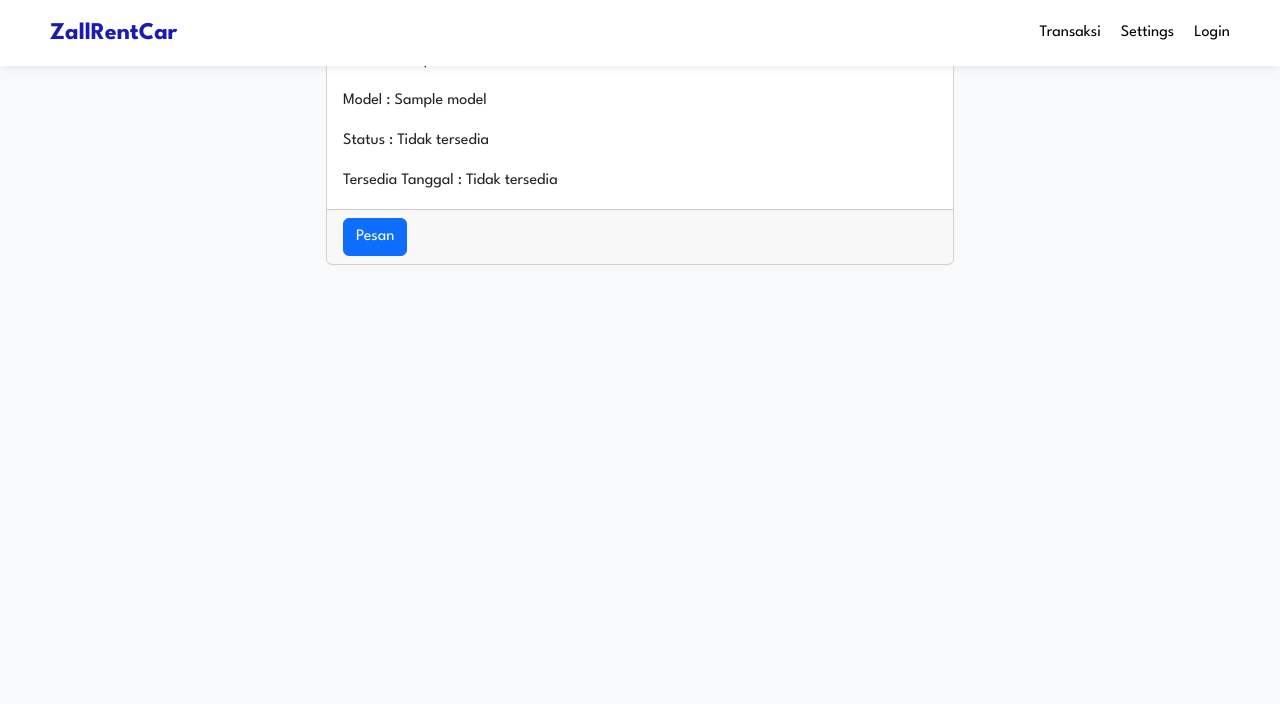
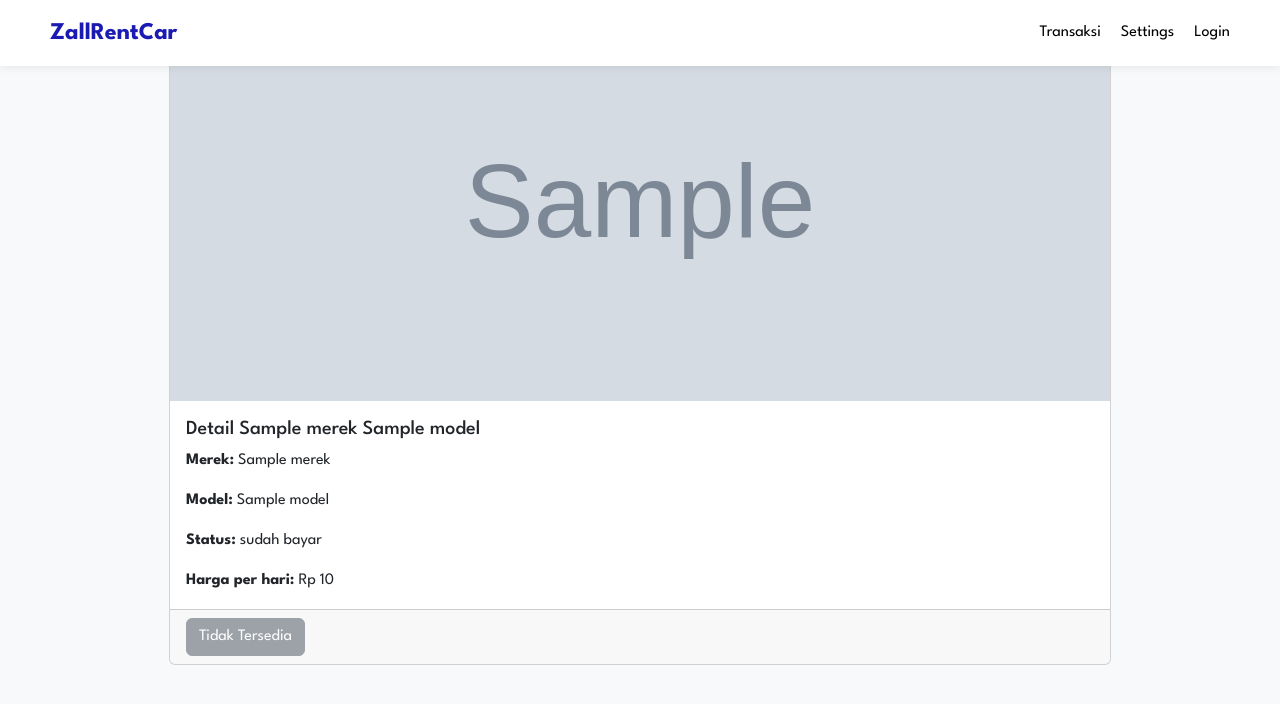
Before and after one commit to Moleen/ZallRentCar, a Flask app: page /detail-mobil in a window 1280 px wide. Shown: the top 704 px of the page. Run offline with Flask 3, Linux system fonts and the light colour scheme; grey boxes marked "Sample" are stand-in pictures; a database or web service that is not in the repository returns one stand-in record (values such as "Sample title"); some libraries are stand-ins or nearby versions.

Commit message:
add image

```diff
--- a/static/css/main/car_details.css
+++ b/static/css/main/car_details.css
@@ -3,3 +3,8 @@
     justify-content: center;
     align-items: center;
 }
+
+.card-img-top {
+    max-height: 400px;
+    object-fit: cover;
+}
--- a/templates/main/car-details.html
+++ b/templates/main/car-details.html
@@ -1,5 +1,5 @@
 {% extends 'main/main_layout.html' %}
-{% block title %}| detail-{{ data.merek }} {{ data.model }} {% endblock %}
+{% block title %}| Detail - {{ data.merek }} {{ data.model }} {% endblock %}
 
 {% block css %}
 <link rel="stylesheet" href="{{ url_for('static', filename='css/main/car_details.css') }}">
@@ -12,41 +12,23 @@
 {% endblock %}
 
 {% block content %}
-
-
-
 <div class="container-fluid h-100 car-details">
-    <div class="card w-50">
-        {% if data.status == 'Tersedia' %}
+    <div class="card w-75">
+        <img src="{{ data.image_url }}" class="card-img-top" alt="{{ data.merek }} {{ data.model }}">
         <div class="card-body">
-
             <h5 class="card-title">Detail {{ data.merek }} {{ data.model }}</h5>
-            <p class="card-text">Merek : {{ data.merek }}</p>
-            <p class="card-text">Model : {{ data.model }}</p>
-            <p class="card-text">Status : {{ data.status }}</p>
-
-
+            <p class="card-text"><strong>Merek:</strong> {{ data.merek }}</p>
+            <p class="card-text"><strong>Model:</strong> {{ data.model }}</p>
+            <p class="card-text"><strong>Status:</strong> {{ data.status }}</p>
+            <p class="card-text"><strong>Harga per hari:</strong> Rp {{ data.harga }}</p>
         </div>
         <div class="card-footer">
-            <a class="btn btn-primary" data-bs-toggle="modal" data-bs-target="#exampleModalCenter">Pesan</a>
-
+            {% if data.status == 'Tersedia' %}
+            <button class="btn btn-primary" data-bs-toggle="modal" data-bs-target="#exampleModalCenter">Pesan</button>
+            {% else %}
+            <button class="btn btn-secondary" disabled>Tidak Tersedia</button>
+            {% endif %}
         </div>
-        {% else %}
-        <div class="card-body">
-
-            <h5 class="card-title">Detail {{ data.merek }} {{ data.model }}</h5>
-            <p class="card-text">Merek : {{ data.merek }}</p>
-            <p class="card-text">Model : {{ data.model }}</p>
-            <p class="card-text">Status : Tidak tersedia</p>
-            <p class="card-text">Tersedia Tanggal : Tidak tersedia</p>
-
-
-        </div>
-        <div class="card-footer">
-            <a class="btn btn-primary" data-bs-toggle="modal" data-bs-target="#exampleModalCenter">Pesan</a>
-
-        </div>
-        {% endif %}
     </div>
 </div>
 
@@ -62,15 +44,15 @@
                 <form action="">
                     <div class="mb-3">
                         <p>Masukkan hari rental</p>
-                        <input type="number" name="" id="hari">
+                        <input type="number" name="hari" id="hari" class="form-control">
                     </div>
                 </form>
             </div>
             <div class="modal-footer">
-                <button type="button" class="btn btn-primary" onclick="createTransaction('{{data.id_mobil}}')">Pesan</button>
+                <button type="button" class="btn btn-primary"
+                    onclick="createTransaction('{{data.id_mobil}}')">Pesan</button>
             </div>
         </div>
     </div>
 </div>
-
 {% endblock %}
```
